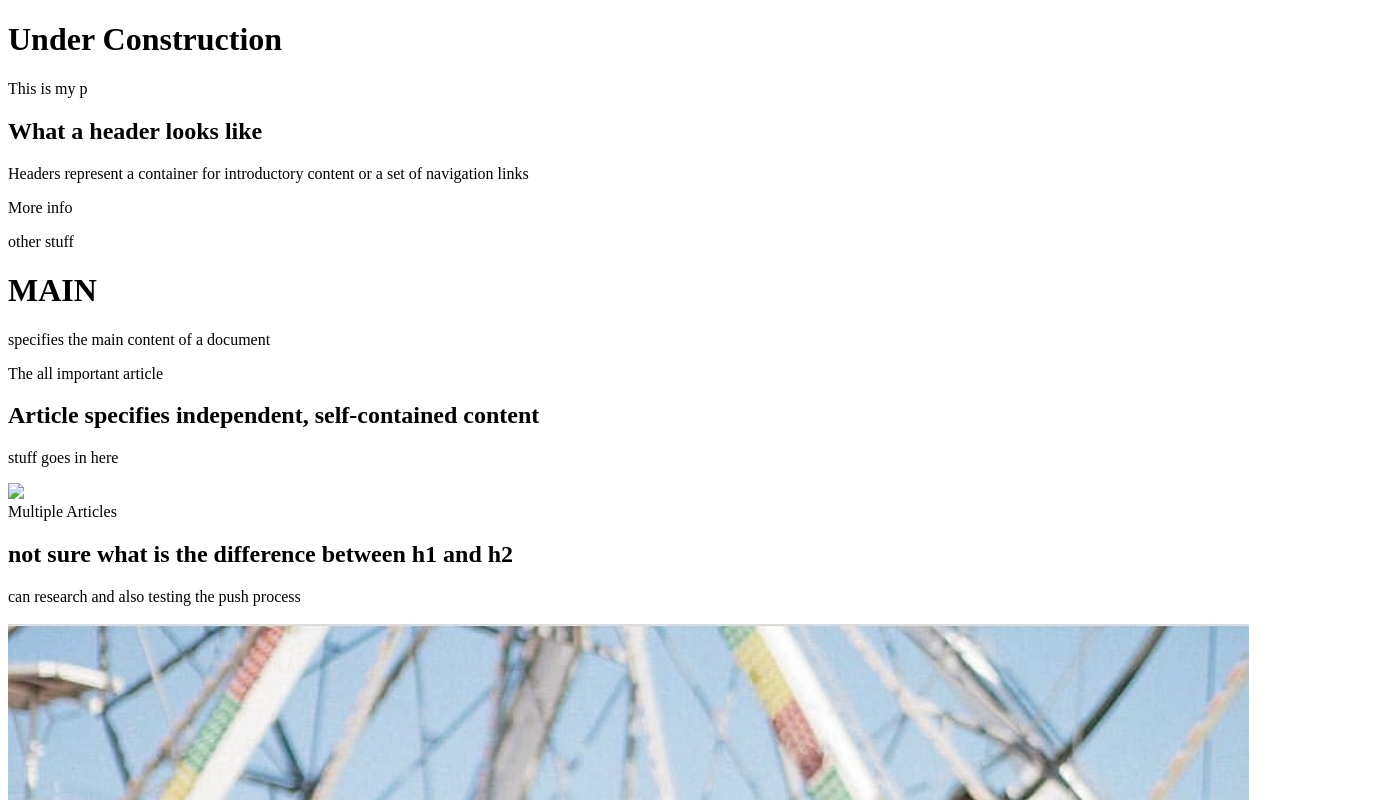
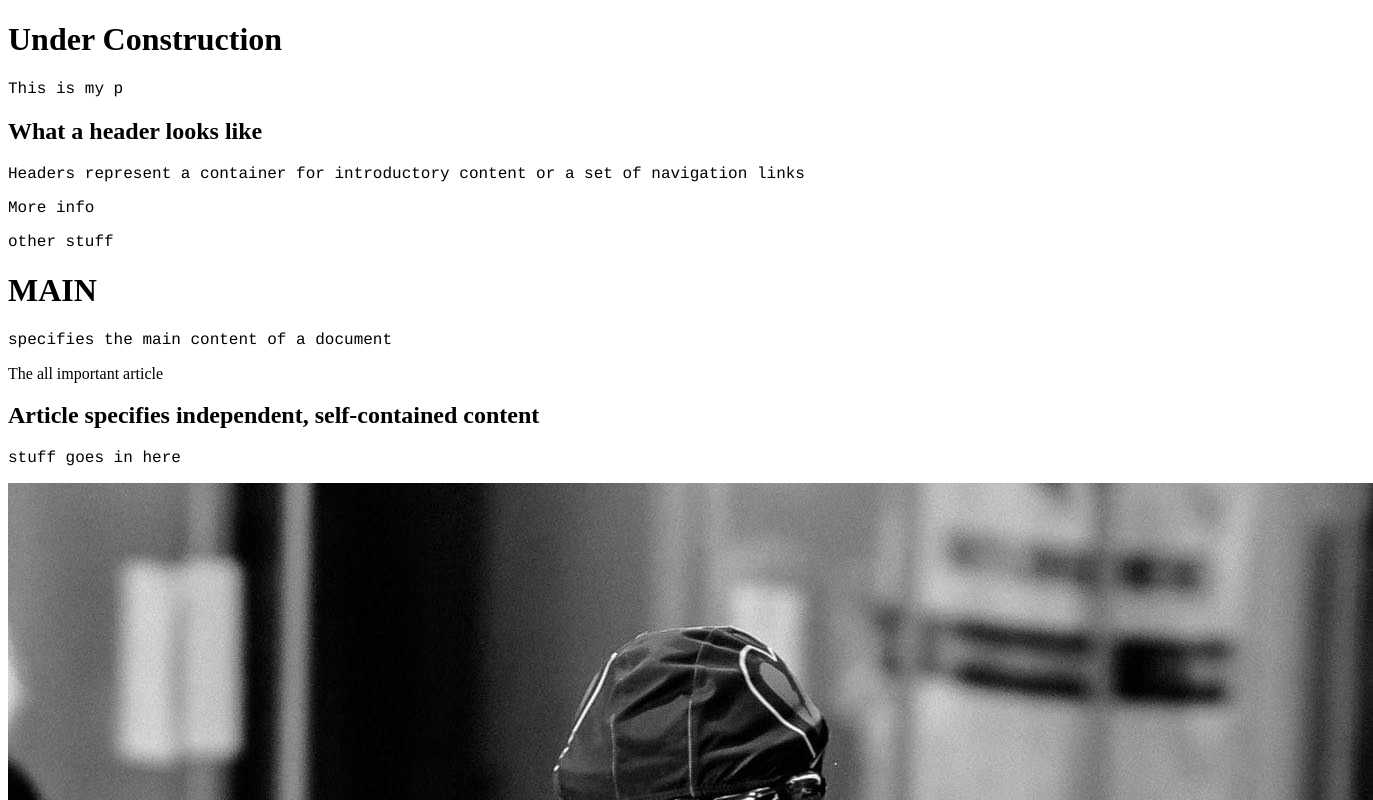
Before and after one commit to PT-Web-Dev-Jan-23/js-assignment-4-html-me-something-prints-philbert, a website: page index.html in a window 1280 px wide. Shown: the top 800 px of the page, 1373 px wide, since content can reach past the window. Drawn offline with Linux system fonts and the light colour scheme; files whose address does not match are found by name.

Commit message:
added stylesheet and changed a font

```diff
--- a/index.html
+++ b/index.html
@@ -1,6 +1,8 @@
 <!DOCTYPE html>
 <html>
    <head>
+      <title>&lt;p&gt;</title>
+      <link rel="stylesheet" type="text/css" href="styles.css">
    </head>
    <body>
       <h1>Under Construction</h1>
@@ -21,7 +23,10 @@
          <article>The all important article
             <h2>Article specifies independent, self-contained content</h2>
             <p>stuff goes in here</p>
-            <img src="file:///Users/ppadilla/Desktop/LaunchCode/Assignments/js-assignment-4-html-me-something-prints-philbert/images/rollerderby.jpg">
+            <img src="file:///Users/ppadilla/Desktop/LaunchCode/Assignments/js-assignment-4-html-me-something-prints-philbert/images/rollerderby.jpeg">
+
+            <img src="https://64.media.tumblr.com/f25ad4d3557c9869d4d81c6cd316915d/tumblr_os50s6vWbA1r1n7d8o1_500.jpg">
+
          </article>
 
          <article>Multiple Articles
--- a/styles.css
+++ b/styles.css
@@ -1 +1,5 @@
 /* Write your CSS here! */
+
+p {
+	font-family: "Courier";
+}
```
